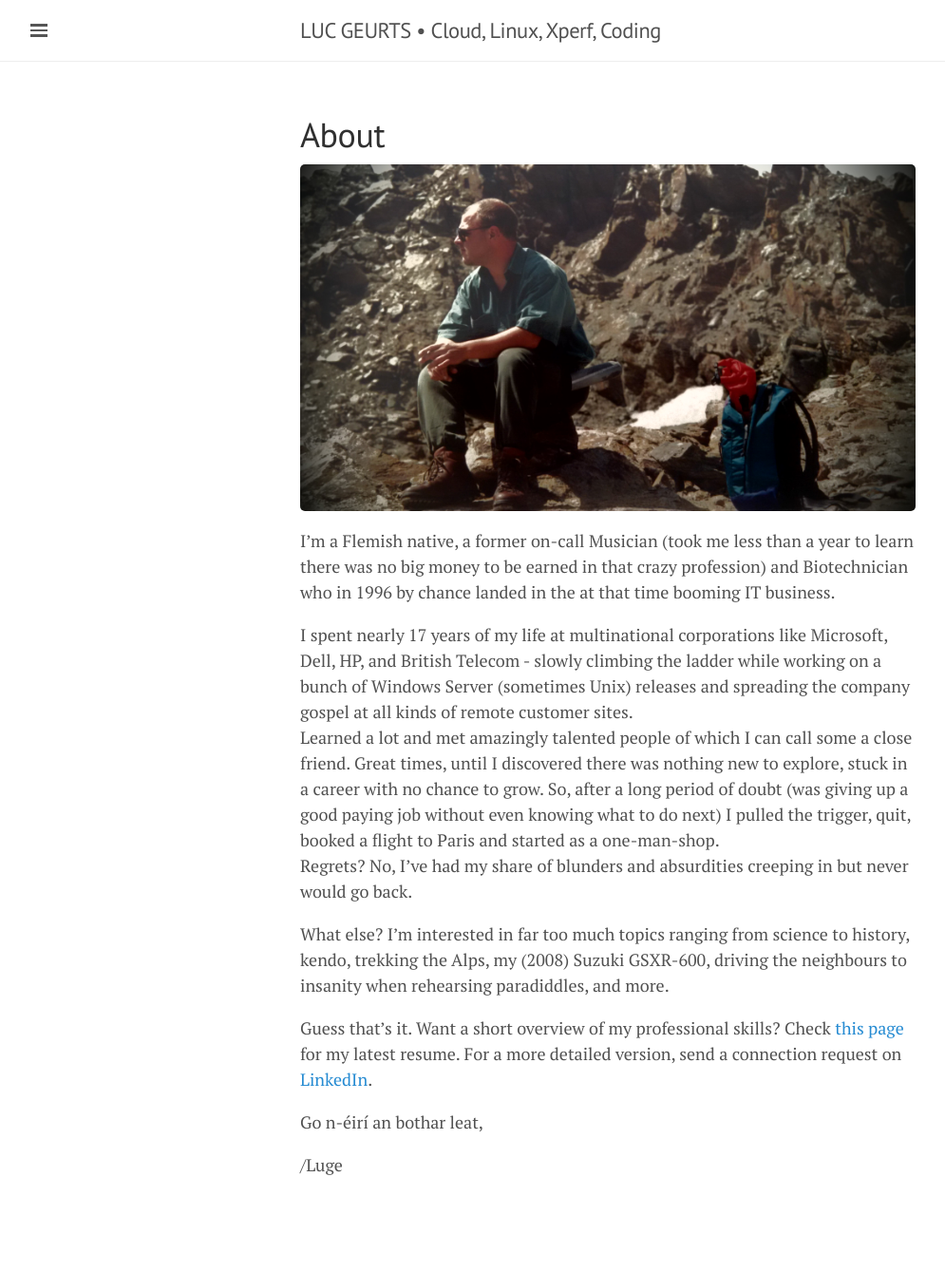
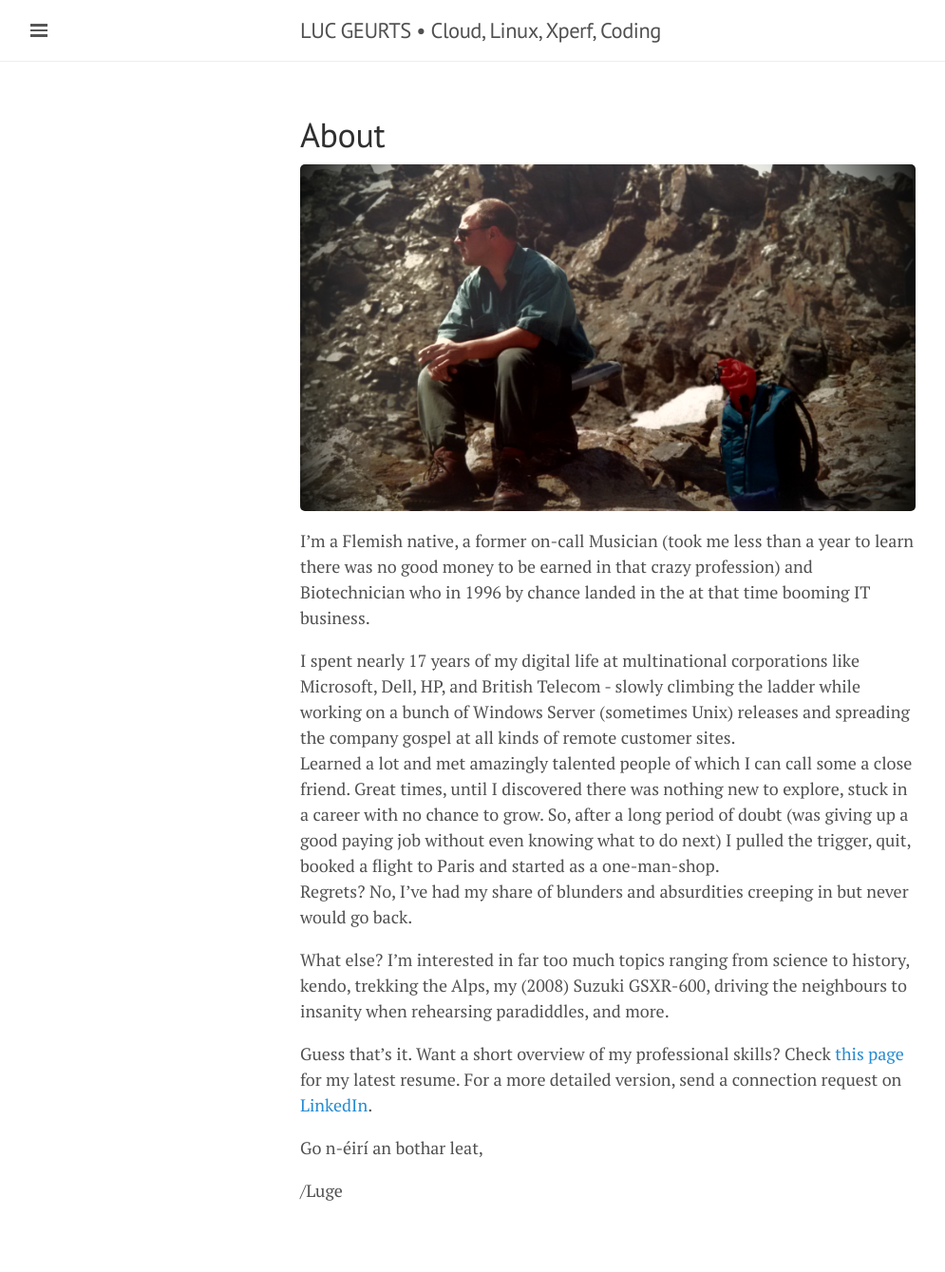
Before and after one commit to lgeurts/lgeurts.github.io, a Jekyll site: the page built from about.md, in a window 1280 px wide. Shown: the whole page at 95% size, without its empty margins (0-995 px from the left). Built offline with Jekyll 4.4.1, drawn with Linux system fonts in a browser that asks for light colours; nearby versions of some CDN libraries; before the commit the page ends 1312 px from its top, so only the background shows below that.

Commit message:
Update about.md

```diff
--- a/about.md
+++ b/about.md
@@ -5,9 +5,9 @@
 
 ![KNAV Austria](/assets/C2ADV01.jpg)
 
-I’m a Flemish native, a former on-call Musician (took me less than a year to learn there was no big money to be earned in that crazy profession) and Biotechnician who in 1996 by chance landed in the at that time booming IT business.
+I’m a Flemish native, a former on-call Musician (took me less than a year to learn there was no good money to be earned in that crazy profession) and Biotechnician who in 1996 by chance landed in the at that time booming IT business.
 
-I spent nearly 17 years of my life at multinational corporations like Microsoft, Dell, HP, and British Telecom - slowly climbing the ladder while working on a bunch of Windows Server (sometimes Unix) releases and spreading the company gospel at all kinds of remote customer sites. <br> Learned a lot and met amazingly talented people of which I can call some a close friend. Great times, until I discovered there was nothing new to explore, stuck in a career with no chance to grow. So, after a long period of doubt (was giving up a good paying job without even knowing what to do next) I pulled the trigger, quit, booked a flight to Paris and started as a one-man-shop. <br>Regrets? No, I've had my share of blunders and absurdities creeping in but never would go back.
+I spent nearly 17 years of my digital life at multinational corporations like Microsoft, Dell, HP, and British Telecom - slowly climbing the ladder while working on a bunch of Windows Server (sometimes Unix) releases and spreading the company gospel at all kinds of remote customer sites. <br> Learned a lot and met amazingly talented people of which I can call some a close friend. Great times, until I discovered there was nothing new to explore, stuck in a career with no chance to grow. So, after a long period of doubt (was giving up a good paying job without even knowing what to do next) I pulled the trigger, quit, booked a flight to Paris and started as a one-man-shop. <br>Regrets? No, I've had my share of blunders and absurdities creeping in but never would go back.
 
 What else? I’m interested in far too much topics ranging from science to history, kendo, trekking the Alps, my (2008) Suzuki GSXR-600, driving the neighbours to insanity when rehearsing paradiddles, and more.
 
```
